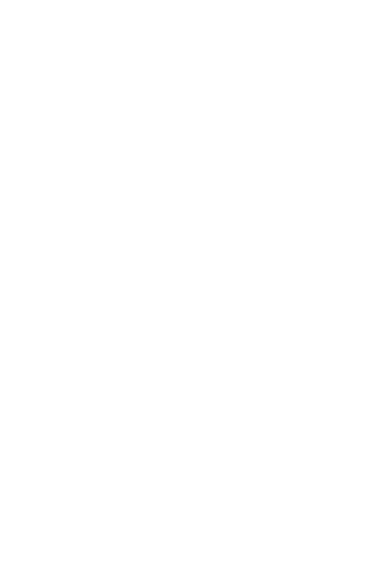
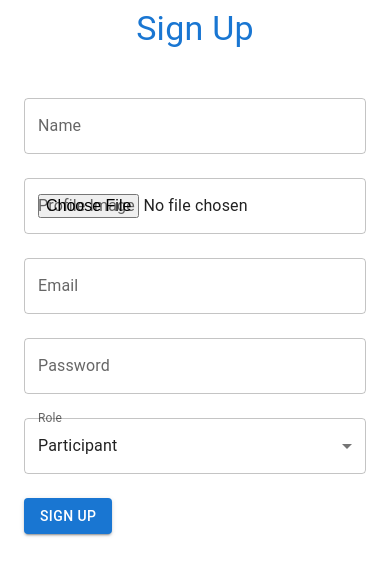
Before and after one commit to m-minhajul-alam/care-camp-client, a React (Vite) app: page /singUp in a window 390 px wide. Shown: the top 576 px of the page. Built offline with nearby package versions, Linux system fonts and the light colour scheme.

Commit message:
Added a responsive singup page

```diff
--- a/src/Pages/SinngUp/SingUp.jsx
+++ b/src/Pages/SinngUp/SingUp.jsx
@@ -1,11 +1,185 @@
-import React from 'react';
+import { useState } from "react";
+import {
+  Container,
+  Typography,
+  TextField,
+  Button,
+  FormControl,
+  InputLabel,
+  Select,
+  MenuItem,
+} from "@mui/material";
 
-const SingUp = () => {
-    return (
-        <div>
+const SignUp = () => {
+  const [formData, setFormData] = useState({
+    name: "",
+    image: null,
+    email: "",
+    password: "",
+    role: "Participant",
+    question1: "",
+    question2: "",
+    question3: "",
+    question4: "",
+    question5: "",
+  });
 
-        </div>
-    );
+  const handleInputChange = (field, value) => {
+    setFormData({ ...formData, [field]: value });
+  };
+
+  const handleImageUpload = (event) => {
+    const file = event.target.files[0];
+    setFormData({ ...formData, image: file });
+  };
+
+  const handleSubmit = (event) => {
+    event.preventDefault();
+    // Send formData to the backend for user registration
+    // ...
+
+    // Reset form data after submission
+    setFormData({
+      name: "",
+      image: null,
+      email: "",
+      password: "",
+      role: "Participant",
+      question1: "",
+      question2: "",
+      question3: "",
+      question4: "",
+      question5: "",
+    });
+  };
+
+  const renderAdditionalQuestions = () => {
+    if (formData.role === "HealthcareProfessional") {
+      return (
+        <>
+          <TextField
+            label="Do you have any allergies?"
+            fullWidth
+            value={formData.question1}
+            onChange={(e) => handleInputChange("question1", e.target.value)}
+            margin="normal"
+          />
+          <TextField
+            label="Do you have professional experience in healthcare?"
+            fullWidth
+            value={formData.question2}
+            onChange={(e) => handleInputChange("question2", e.target.value)}
+            margin="normal"
+          />
+        </>
+      );
+    }
+
+    if (formData.role === "Organizer") {
+      return (
+        <>
+          <TextField
+            label="Have you planned and organized events before?"
+            fullWidth
+            value={formData.question1}
+            onChange={(e) => handleInputChange("question1", e.target.value)}
+            margin="normal"
+          />
+          <TextField
+            label="Have you managed budgets for events in the past?"
+            fullWidth
+            value={formData.question2}
+            onChange={(e) => handleInputChange("question2", e.target.value)}
+            margin="normal"
+          />
+          <TextField
+            label="Have you successfully organized an event in the past?"
+            fullWidth
+            value={formData.question3}
+            onChange={(e) => handleInputChange("question3", e.target.value)}
+            margin="normal"
+          />
+          <TextField
+            label="Do you smoke or use tobacco products?"
+            fullWidth
+            value={formData.question4}
+            onChange={(e) => handleInputChange("question4", e.target.value)}
+            margin="normal"
+          />
+          <TextField
+            label="Have you ever been diagnosed with a chronic illness?"
+            fullWidth
+            value={formData.question5}
+            onChange={(e) => handleInputChange("question5", e.target.value)}
+            margin="normal"
+          />
+        </>
+      );
+    }
+
+    return null;
+  };
+
+  return (
+    <Container>
+      <Typography variant="h4" align="center" color="primary" sx={{ mb: 4 }}>
+        Sign Up
+      </Typography>
+      <form onSubmit={handleSubmit}>
+        <TextField
+          label="Name"
+          fullWidth
+          value={formData.name}
+          onChange={(e) => handleInputChange("name", e.target.value)}
+          margin="normal"
+        />
+        <TextField
+          type="file"
+          label="Profile Image"
+          fullWidth
+          onChange={handleImageUpload}
+          margin="normal"
+        />
+        <TextField
+          label="Email"
+          fullWidth
+          value={formData.email}
+          onChange={(e) => handleInputChange("email", e.target.value)}
+          margin="normal"
+        />
+        <TextField
+          label="Password"
+          type="password"
+          fullWidth
+          value={formData.password}
+          onChange={(e) => handleInputChange("password", e.target.value)}
+          margin="normal"
+        />
+        <FormControl fullWidth margin="normal">
+          <InputLabel>Role</InputLabel>
+          <Select
+            value={formData.role}
+            onChange={(e) => handleInputChange("role", e.target.value)}
+          >
+            <MenuItem value="Participant">Participant</MenuItem>
+            <MenuItem value="HealthcareProfessional">
+              Healthcare Professional
+            </MenuItem>
+            <MenuItem value="Organizer">Organizer</MenuItem>
+          </Select>
+        </FormControl>
+        {renderAdditionalQuestions()}
+        <Button
+          type="submit"
+          variant="contained"
+          color="primary"
+          sx={{ mt: 2 }}
+        >
+          Sign Up
+        </Button>
+      </form>
+    </Container>
+  );
 };
 
-export default SingUp;
+export default SignUp;
```
